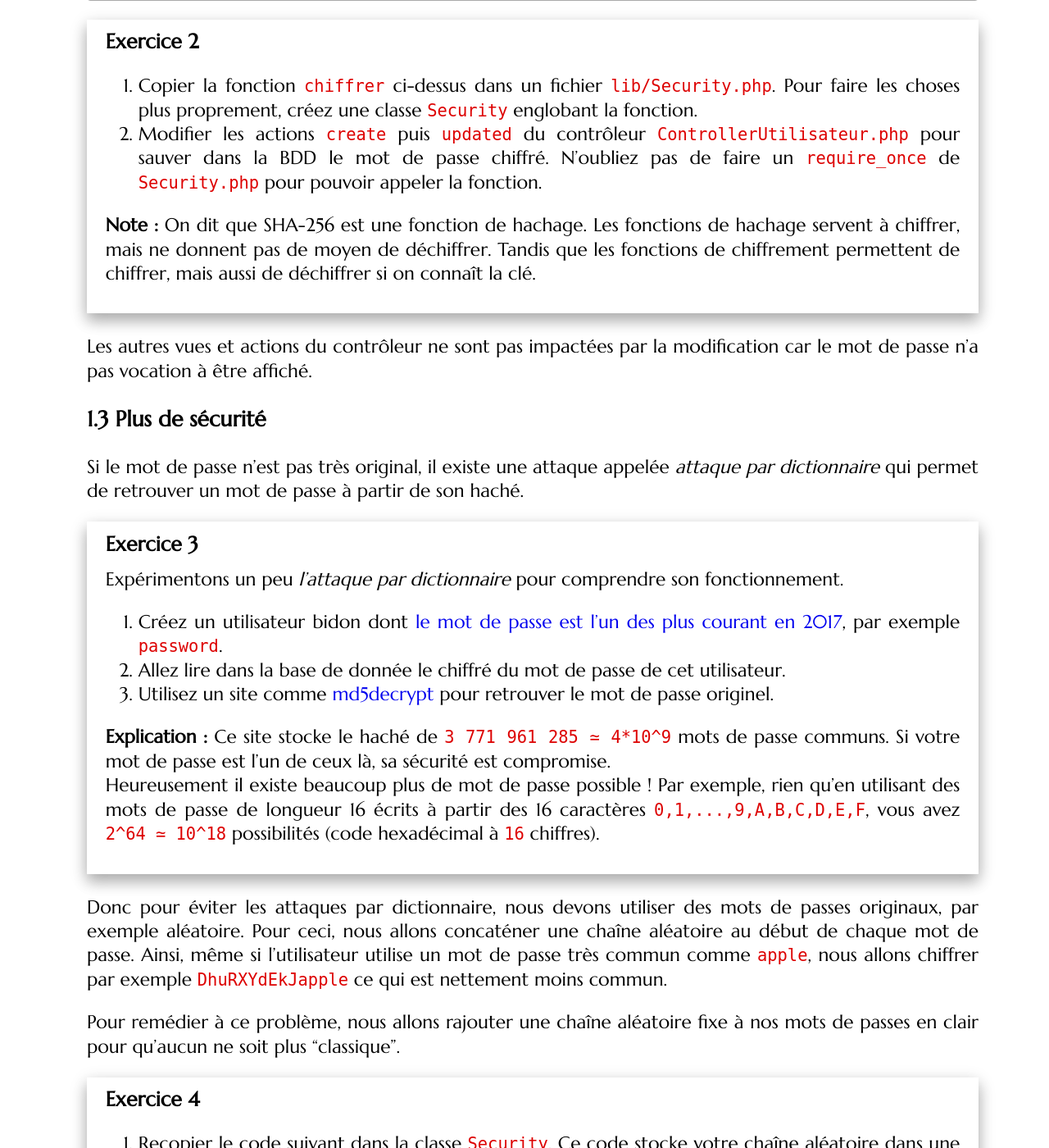
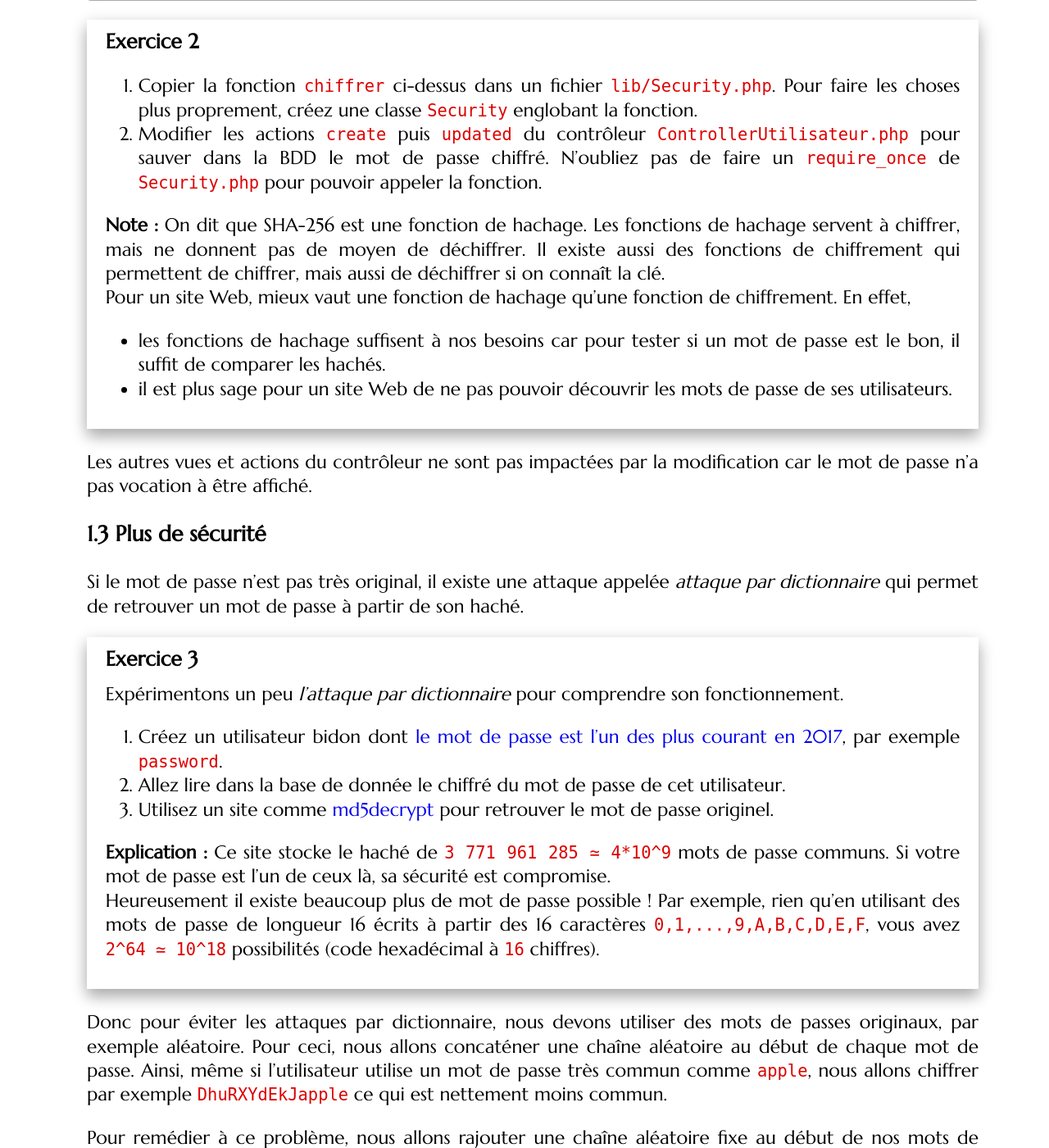
Before and after one commit to romainlebreton/R3.01-DeveloppementWeb, a Jekyll site: the page built from tutorials/tutorial8.md, in a window 1280 px wide and 1400 px high, scrolled down 1608 px. Shown: the whole window at 82% size. Built offline with Jekyll 4.4.1, drawn with Linux system fonts in a browser that asks for light colours; some web fonts are replaced; some of the changed text lies outside the part shown.

Commit message:
Petites réécritures

```diff
--- a/tutorials/tutorial8.md
+++ b/tutorials/tutorial8.md
@@ -77,9 +77,16 @@ chiffré. N'oubliez pas de faire un `require_once` de `Security.php` pour pouvoi
 appeler la fonction.
 
 **Note :** On dit que SHA-256 est une fonction de hachage. Les fonctions de
-hachage servent à chiffrer, mais ne donnent pas de moyen de déchiffrer. Tandis
-que les fonctions de chiffrement permettent de chiffrer, mais aussi de
-déchiffrer si on connaît la clé.
+hachage servent à chiffrer, mais ne donnent pas de moyen de déchiffrer. Il
+existe aussi des fonctions de chiffrement qui permettent de chiffrer, mais aussi
+de déchiffrer si on connaît la clé.
+Pour un site Web, mieux vaut une fonction de hachage qu'une fonction de
+chiffrement. En effet,
+
+* les fonctions de hachage suffisent à nos besoins car pour tester si un mot de
+  passe est le bon, il suffit de comparer les hachés.
+* il est plus sage pour un site Web de ne pas pouvoir découvrir les mots de
+  passe de ses utilisateurs.
 
 </div>
 
@@ -121,10 +128,8 @@ chaîne aléatoire au début de chaque mot de passe. Ainsi, même si l'utilisate
 utilise un mot de passe très commun comme `apple`, nous allons chiffrer par
 exemple `DhuRXYdEkJapple` ce qui est nettement moins commun.
 
-Pour remédier à ce problème, nous allons rajouter une chaîne aléatoire fixe à
-nos mots de passes en clair pour qu'aucun ne soit plus "classique".
-
-
+Pour remédier à ce problème, nous allons rajouter une chaîne aléatoire fixe au
+début de nos mots de passes en clair pour qu'aucun ne soit plus "classique".
 
 <div class="exercise">
 
```
Also changed, not shown: other parts of tutorials/tutorial8.md (+2 -2 lines).
